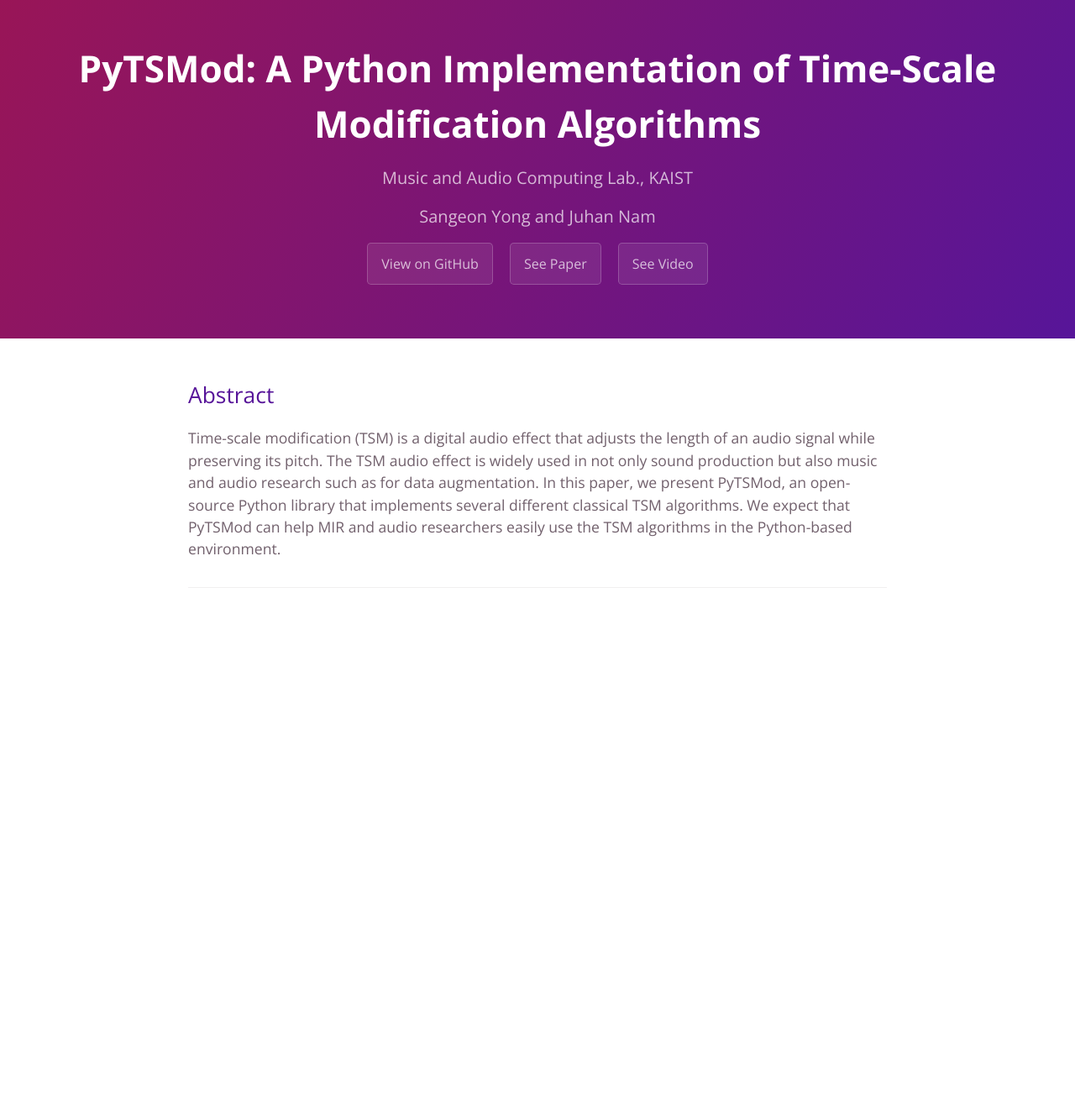
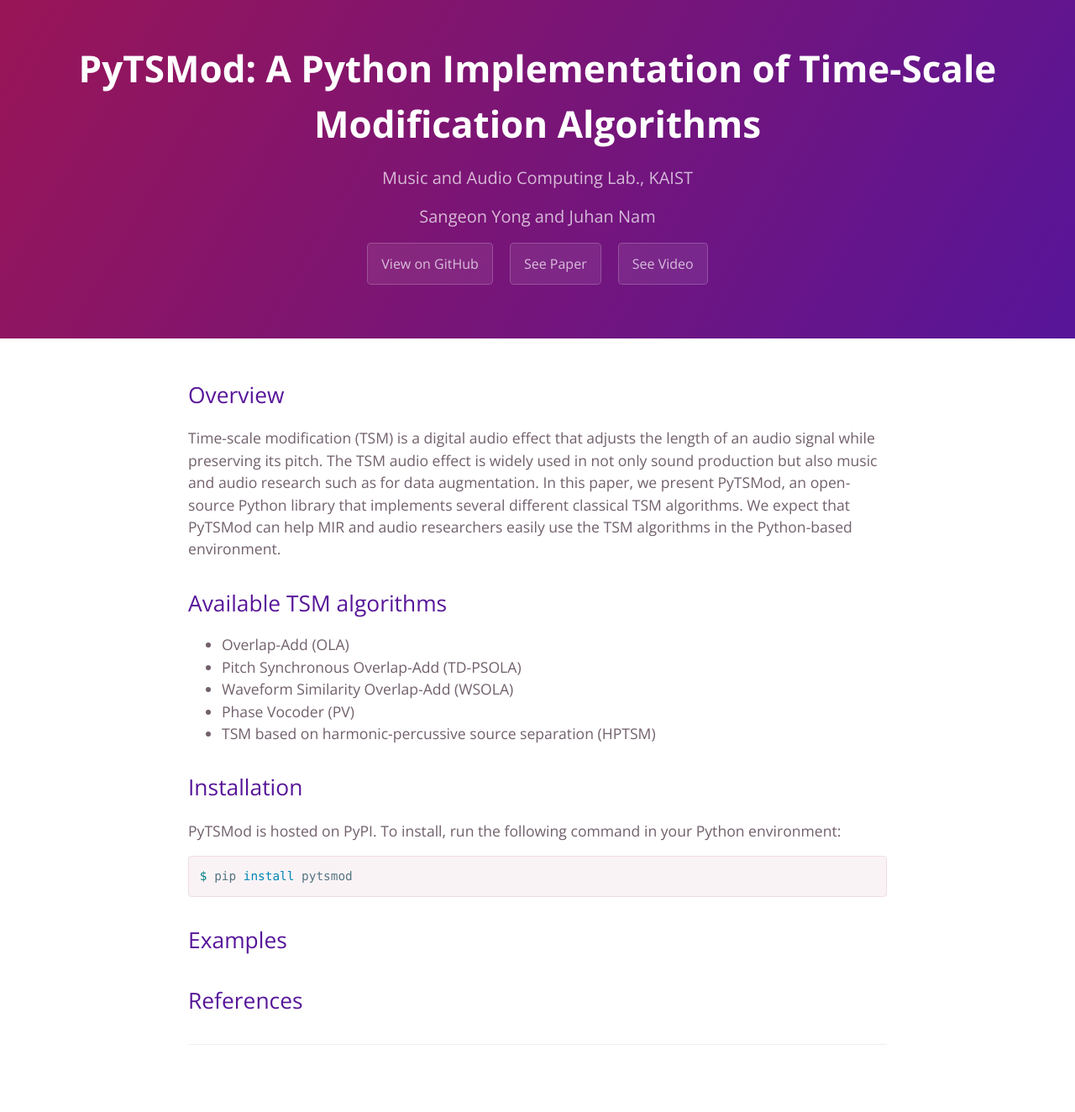
Before and after one commit to seyong92/PyTSMod-ISMIR2020LBD, a Jekyll site: the page built from index.md, in a window 1280 px wide. Shown: the whole page at 84% size. Built offline with Jekyll 4.4.1, drawn with Linux system fonts in a browser that asks for light colours; the repository's description, which GitHub fills in, is left out; before the commit the page ends 900 px from its top, so only the background shows below that.

Commit message:
add text

````diff
--- a/index.md
+++ b/index.md
@@ -1,14 +1,27 @@
 ---
-#
-# Here you can change the text shown in the Home page before the Latest Posts section.
-#
-# Edit cayman-blog's home layout in _layouts instead if you wanna make some changes
-# See: https://jekyllrb.com/docs/themes/#overriding-theme-defaults
-#
 layout: home
 title: "PyTSMod: A Python Implementation of Time-Scale Modification Algorithms"
 ---
 
-## Abstract
+## Overview
 
 Time-scale modification (TSM) is a digital audio effect that adjusts the length of an audio signal while preserving its pitch. The TSM audio effect is widely used in not only sound production but also music and audio research such as for data augmentation. In this paper, we present PyTSMod, an open-source Python library that implements several different classical TSM algorithms. We expect that PyTSMod can help MIR and audio researchers easily use the TSM algorithms in the Python-based environment.
+
+## Available TSM algorithms
+
+* Overlap-Add (OLA)
+* Pitch Synchronous Overlap-Add (TD-PSOLA)
+* Waveform Similarity Overlap-Add (WSOLA)
+* Phase Vocoder (PV)
+* TSM based on harmonic-percussive source separation (HPTSM)
+
+## Installation
+
+PyTSMod is hosted on PyPI. To install, run the following command in your Python environment:
+```bash
+$ pip install pytsmod
+```
+
+## Examples
+
+## References
````
